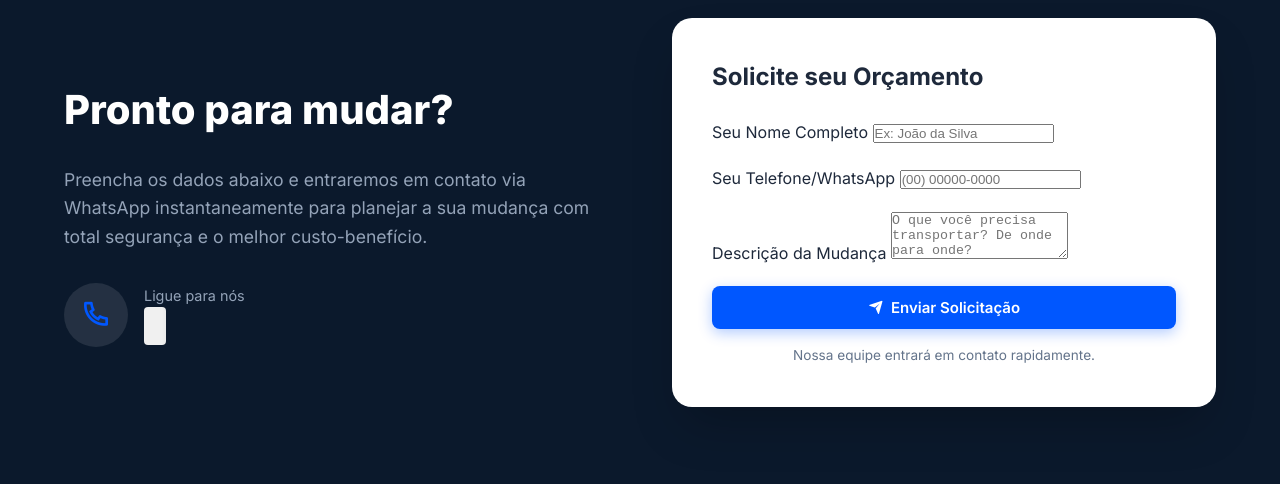
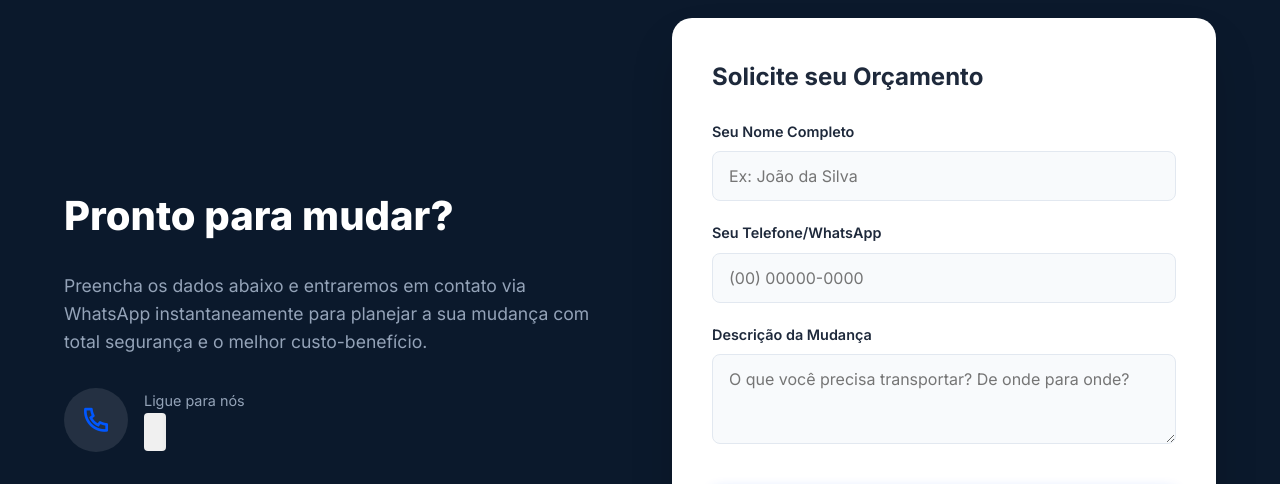
Before and after one commit to thiagobxl-glitch/santanna-mudancas, a website: page public/index.html in a window 1280 px wide. Shown: the part 1730-2214 px from the top of the page. Drawn offline with nearby package versions, Linux system fonts and the light colour scheme; no server answers.

Commit message:
fix: style quote form with correct css classes

```diff
--- a/public/index.html
+++ b/public/index.html
@@ -103,18 +103,18 @@
                 <h3>Solicite seu Orçamento</h3>
                 <form id="quote-form" class="quote-form">
                     <div class="form-group">
-                        <label>Seu Nome Completo</label>
-                        <input type="text" id="quote-name" class="form-control" placeholder="Ex: João da Silva" required>
+                        <label class="form-label">Seu Nome Completo</label>
+                        <input type="text" id="quote-name" class="form-input" placeholder="Ex: João da Silva" required>
                     </div>
                     <div class="form-group">
-                        <label>Seu Telefone/WhatsApp</label>
-                        <input type="tel" id="quote-phone" class="form-control" placeholder="(00) 00000-0000" required>
+                        <label class="form-label">Seu Telefone/WhatsApp</label>
+                        <input type="tel" id="quote-phone" class="form-input" placeholder="(00) 00000-0000" required>
                     </div>
                     <div class="form-group">
-                        <label>Descrição da Mudança</label>
-                        <textarea id="quote-desc" class="form-control" rows="3" placeholder="O que você precisa transportar? De onde para onde?" required style="resize: vertical;"></textarea>
+                        <label class="form-label">Descrição da Mudança</label>
+                        <textarea id="quote-desc" class="form-input" rows="3" placeholder="O que você precisa transportar? De onde para onde?" required style="resize: vertical;"></textarea>
                     </div>
-                    <button type="submit" class="btn btn-primary" style="width: 100%;"><i class="ri-send-plane-fill"></i> Enviar Solicitação</button>
+                    <button type="submit" class="btn btn-primary" style="width: 100%; font-size: 1.1rem; padding: 16px; margin-top: 16px;"><i class="ri-send-plane-fill"></i> Enviar Solicitação</button>
                     <p style="font-size: 0.85rem; color: var(--text-muted); text-align: center; margin-top: 16px; margin-bottom: 0;" id="quote-feedback">Nossa equipe entrará em contato rapidamente.</p>
                 </form>
             </div>
```
